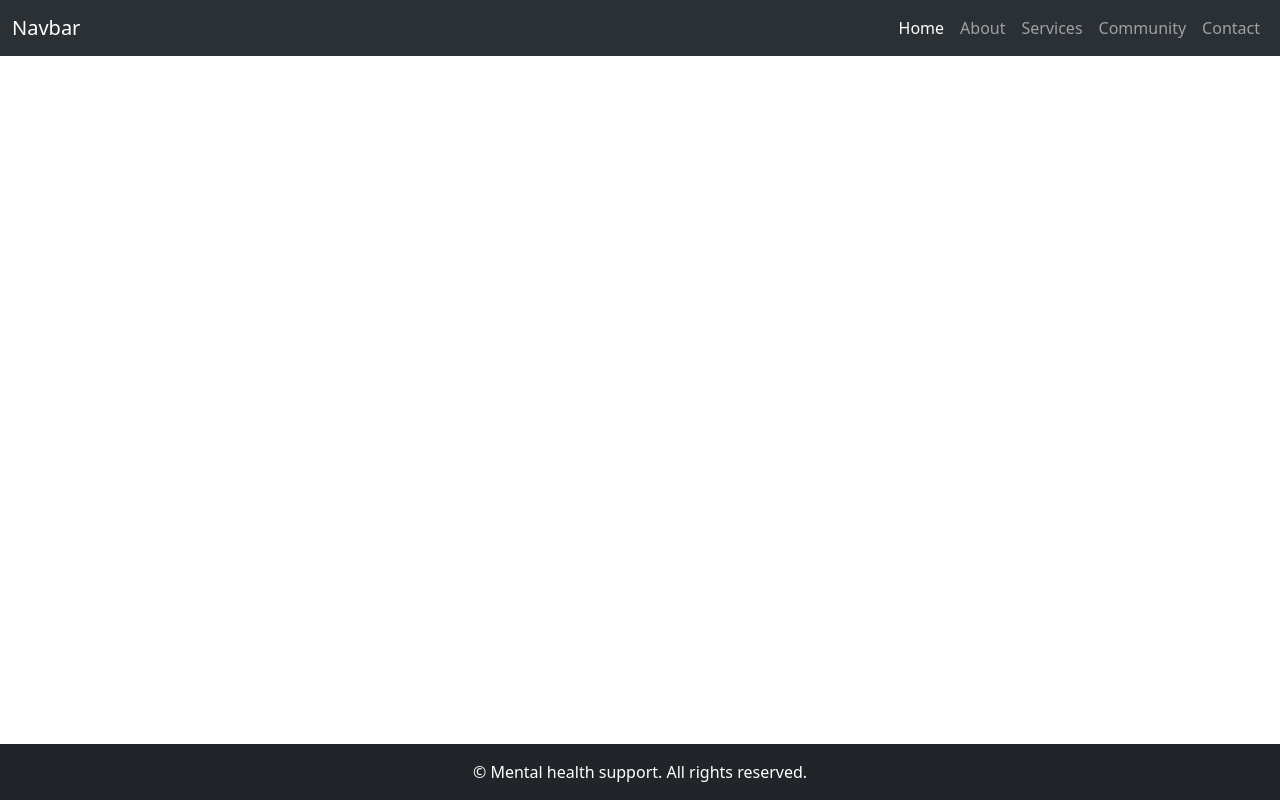
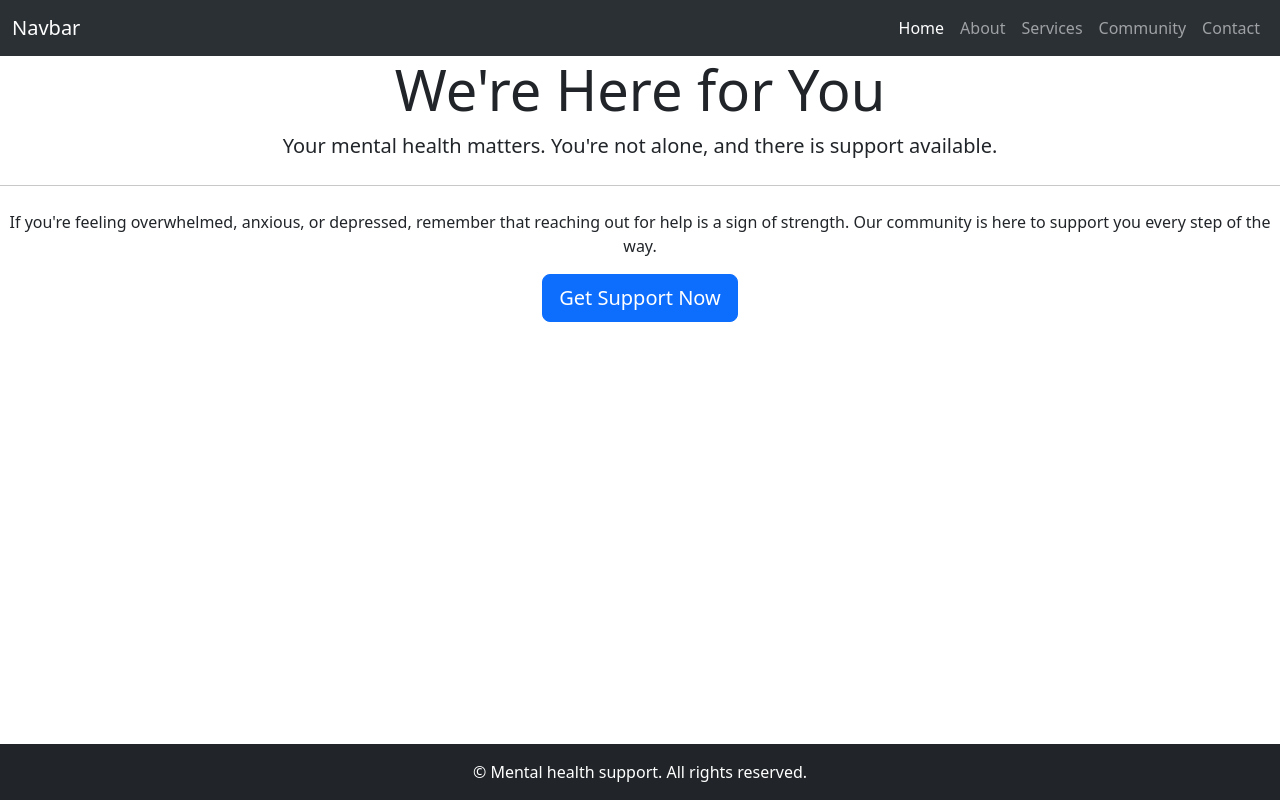
Before and after one commit to newworldhost/mentalhealth, a plain HTML site: page index.html in a window 1280 px wide. Drawn offline with nearby package versions, Linux system fonts and the light colour scheme.

Commit message:
add: jumbotron with positive support message

```diff
--- a/index.html
+++ b/index.html
@@ -37,8 +37,14 @@
       </div>
     </div>
   </nav>
-
-
+  <!-- jumbotron with positive message and a call to action -->
+  <div class="jumbotron text-center">
+    <h1 class="display-4">We're Here for You</h1>
+    <p class="lead">Your mental health matters. You're not alone, and there is support available.</p>
+    <hr class="my-4">
+    <p>If you're feeling overwhelmed, anxious, or depressed, remember that reaching out for help is a sign of strength. Our community is here to support you every step of the way.</p>
+    <a class="btn btn-primary btn-lg" href="https://hubofhope.co.uk/" role="button">Get Support Now</a>
+    </div>
 
 
   <footer class="bg-dark text-white text-center fixed-bottom">
```
